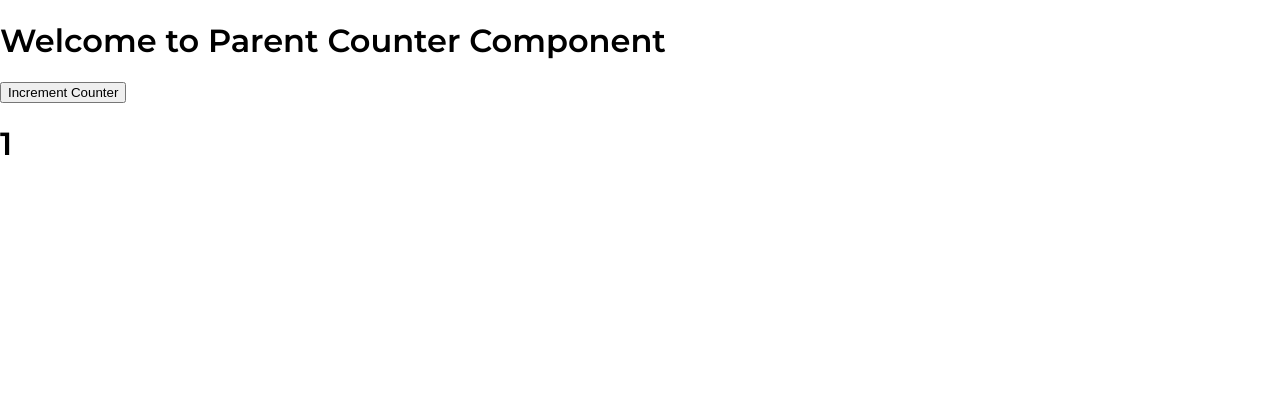
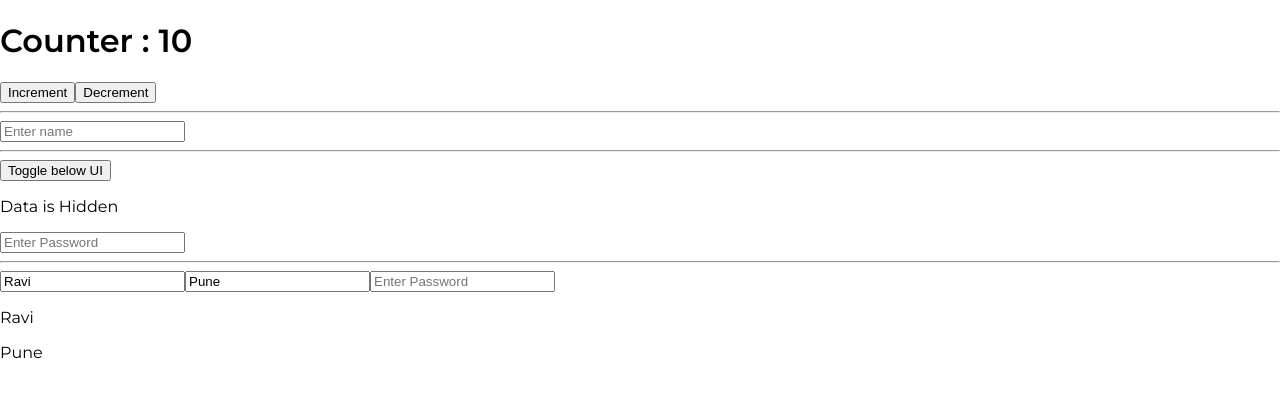
Before and after one commit to saurabhthakre1721999/REACTJS-S1, a React (Vite) app in the folder 4.ReactJS/75daysofreactjs/: page / in a window 1280 px wide. Shown: the top 396 px of the page. Built offline with nearby package versions, Linux system fonts and the light colour scheme.

Commit message:
useState Part-1

```diff
--- /dev/null
+++ b/4.ReactJS/75daysofreactjs/src/Day-6 useState/1.counter.jsx
@@ -0,0 +1,16 @@
+import { useState } from "react";
+
+const CounterFC = () => {
+  const [counter, setCounter] = useState(10);
+  //const userNameState = useState("Ritesh");
+
+  console.log("Re-Render: ", counter);
+  return (
+    <>
+      <h1>Counter : {counter}</h1>
+      <button onClick={() => setCounter(counter + 1)}>Increment</button>
+      <button onClick={() => setCounter(counter - 1)}>Decrement</button>
+    </>
+  );
+};
+export default CounterFC;
--- /dev/null
+++ b/4.ReactJS/75daysofreactjs/src/Day-6 useState/2.greetings.jsx
@@ -0,0 +1,22 @@
+import { useState } from "react";
+
+function Greetings() {
+  const [uName, setUName] = useState("");
+
+  return (
+    <>
+      <input
+        placeholder="Enter name"
+        type="text"
+        onChange={(e) => setUName(e.target.value)}
+      />
+      {uName && (
+        <p>
+          Welcome <strong>{uName}</strong> to the team
+        </p>
+      )}
+    </>
+  );
+}
+
+export default Greetings;
--- /dev/null
+++ b/4.ReactJS/75daysofreactjs/src/Day-6 useState/3.toggleUi.jsx
@@ -0,0 +1,19 @@
+import { useState } from "react";
+
+const ToggleUI = () => {
+  const [showData, setShowData] = useState(false);
+
+  return (
+    <>
+      <button onClick={() => setShowData(!showData)}>Toggle below UI</button>
+      {showData ? <p>I am Visible Now</p> : <p>Data is Hidden</p>}
+
+      <input
+        type={showData ? "text" : "password"}
+        placeholder="Enter Password"
+      />
+    </>
+  );
+};
+
+export default ToggleUI;
--- /dev/null
+++ b/4.ReactJS/75daysofreactjs/src/Day-6 useState/4.profile-obj.jsx
@@ -0,0 +1,52 @@
+import { useState } from "react";
+
+const ProfileObj = () => {
+  const [profile, setProfile] = useState({
+    name: "Ravi",
+    password: "",
+    city: "Pune",
+    state: "",
+    hobbies: [],
+    isActive: true,
+  });
+
+  const onInputChange = (e) => {
+    const { name, value } = e.target;
+    console.log({ name, value });
+
+    // Okay okay but bad practise
+    setProfile({ ...profile, [name]: value });
+  };
+
+  return (
+    <div>
+      <input
+        onChange={onInputChange}
+        type="text"
+        value={profile.name}
+        placeholder="Enter name"
+        name="name"
+      />
+      <input
+        onChange={onInputChange}
+        type="text"
+        value={profile.city}
+        placeholder="Enter City"
+        name="city"
+      />
+      <input
+        onChange={onInputChange}
+        type="text"
+        name="password"
+        value={profile.password}
+        placeholder="Enter Password"
+      />
+
+      <p>{profile.name}</p>
+      <p>{profile.password}</p>
+      <p>{profile.city}</p>
+    </div>
+  );
+};
+
+export default ProfileObj;
--- a/4.ReactJS/75daysofreactjs/src/main.jsx
+++ b/4.ReactJS/75daysofreactjs/src/main.jsx
@@ -10,11 +10,21 @@ import { ToastContainer } from "react-toastify";
 import "react-toastify/dist/ReactToastify.css";
 //import Mounting from "./Day-5 - Lifecycle/1.Mounting.jsx";
 //import Updating from "./Day-5 - Lifecycle/2.Updating.jsx";
-import ParentComponent from "./Day-5 - Lifecycle/4.ParentCounter.jsx";
+//import ParentComponent from "./Day-5 - Lifecycle/4.ParentCounter.jsx";
+import CounterFC from "./Day-6 useState/1.counter.jsx";
+import Greetings from "./Day-6 useState/2.greetings.jsx";
+import ToggleUI from "./Day-6 useState/3.toggleUi.jsx";
+import ProfileObj from "./Day-6 useState/4.profile-obj.jsx";
 
 ReactDOM.createRoot(document.getElementById("root")).render(
   <>
-    <ParentComponent />
+    <CounterFC />
+    <hr />
+    <Greetings />
+    <hr />
+    <ToggleUI />
+    <hr />
+    <ProfileObj />
     <ToastContainer />
   </>
 );
```
